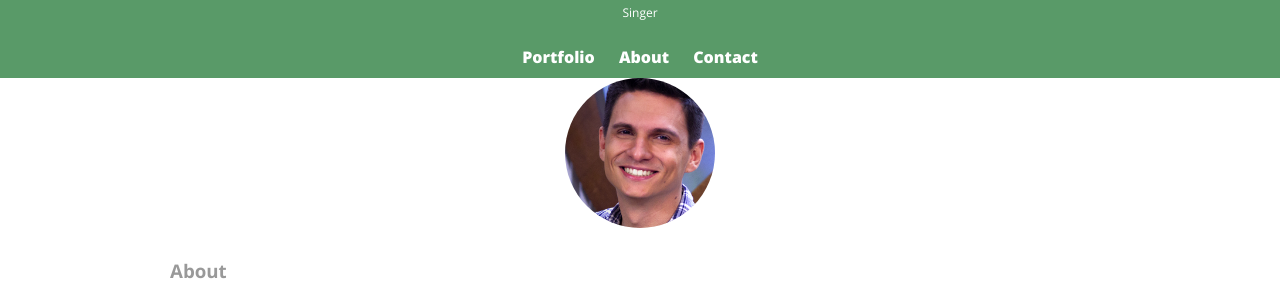
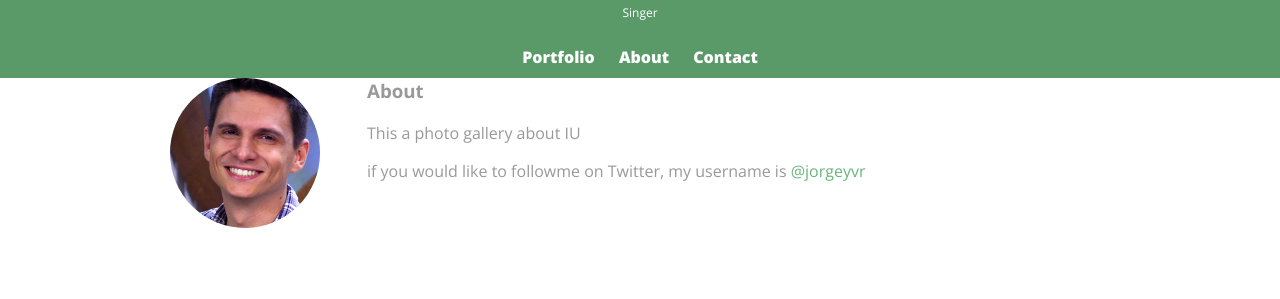
Before and after one commit to jorgeyvr/iu-gallery-discography, a plain HTML site: page about.html in a window 1280 px wide. Shown: the part 48-347 px from the top of the page. Drawn offline with nearby package versions, Linux system fonts and the light colour scheme.

Commit message:
responsive.css - profile-pic edited

```diff
--- a/css/responsive.css
+++ b/css/responsive.css
@@ -27,6 +27,22 @@
     #gallery li {
       width: 28.3333%;
     }
+
+    #gallery li:nth-child(4n) { /* To fix the gallery grid */
+      clear: left;
+    }
+
+    /***************************
+    PAGE: ABOUT
+    ***************************/
+    .profile-photo {
+      float: left;
+      margin: 0 5% 80px 0; /* 5% to separate the text and 80px incase the text wraps around to the bottom of the image */
+    }
+
+
+
+
 }
 
 
```
